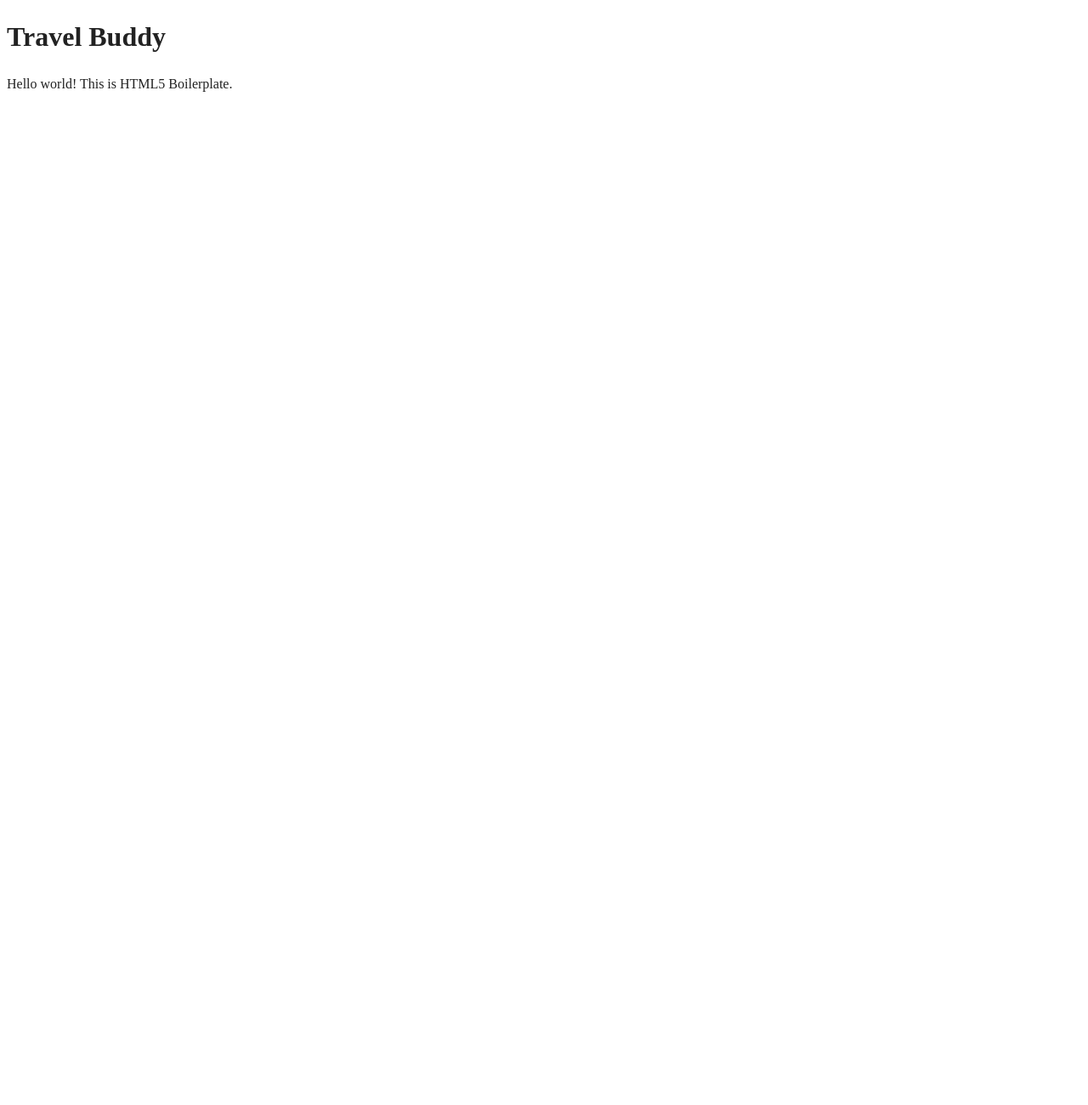
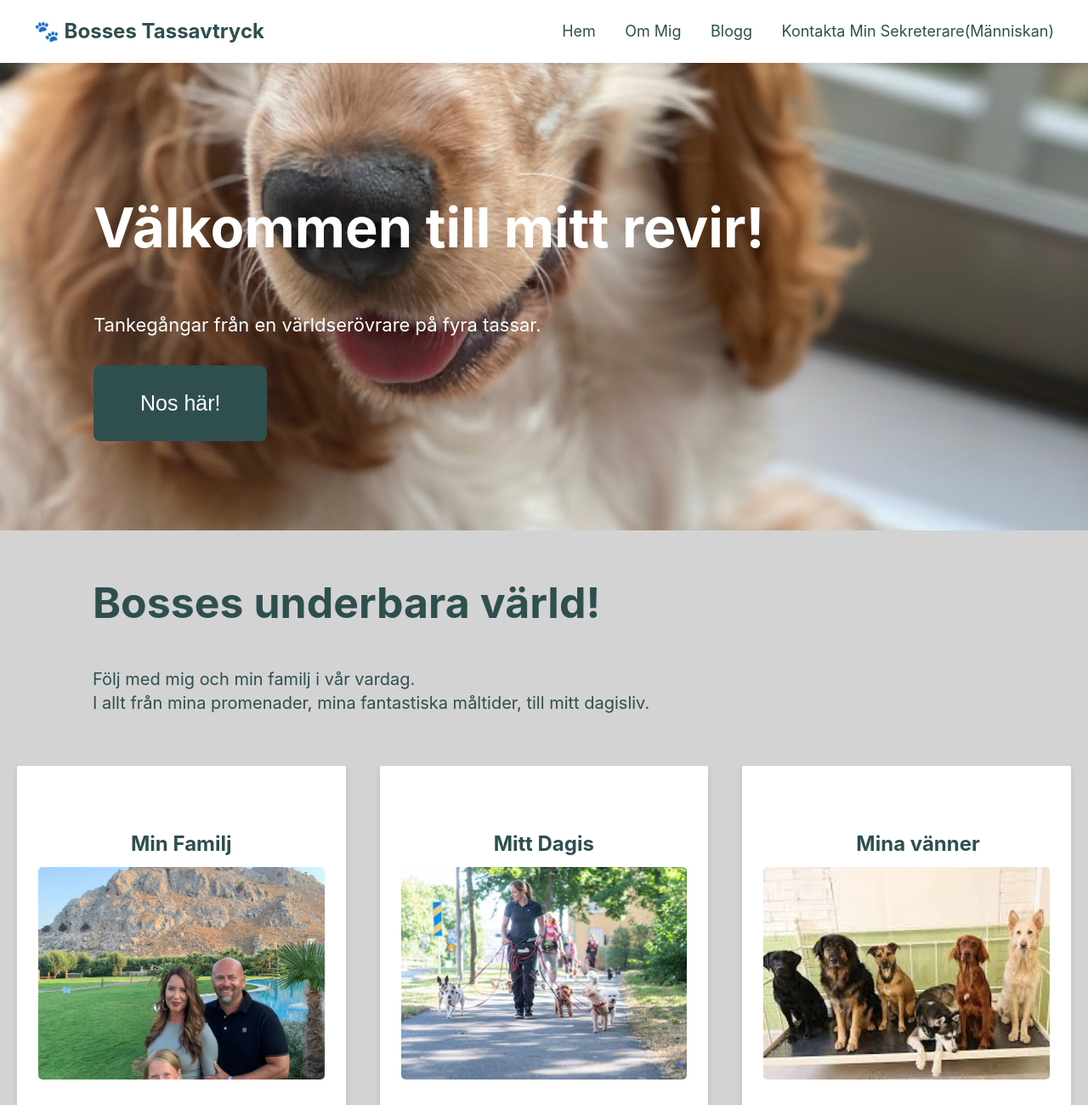
Before and after one commit to casom-frontend/Html-Assignment, a website built with webpack: page index.html in a window 1280 px wide. Shown: the top 1300 px of the page at 85% size. Before the commit the page ends 800 px from the top, so only its background shows below. Built offline with nearby package versions, Linux system fonts and the light colour scheme; files whose address does not match are found by name.

Commit message:
updatering28 nov

```diff
--- a/css/style.css
+++ b/css/style.css
@@ -1,3 +1,184 @@
+/* ================= FÄRG PÅ BAKGRUNDEN ================= */
+body {
+  background-color: lightgray;
+  margin: 0;
+  font-family: Inter, sans-serif;
+}
+/* ========== HEADER ========== */
+/* Detta är sidans toppmeny med logotyp och länkar */
+.main-header {
+  display: flex;                        /* Gör att logga och länkar hamnar i rad */
+  justify-content: space-between;        /* Sprider ut logga till vänster och länkar till höger */
+  align-items: center;                   /* Centrerar allt vertikalt */
+  padding: 20px 40px;                    /* Luft runt innehållet */
+  background-color: white;               /* Vit bakgrund */
+  box-shadow: 0 2px 10px rgba(0,0,0,0.1); /* Lätt skugga under headern */
+  position: sticky;                      /* Gör att headern stannar i toppen när man scrollar */
+  top: 0;
+  z-index: 100;                          /* Ligger ovanpå allt annat */
+}
+
+/* Loggan (texten till vänster) */
+.logo {
+  font-size: 24px;
+  font-weight: bold;
+  color: darkslategrey;
+  margin: 0;
+}
+
+/* Länkar i navigeringen */
+nav a {
+  margin-left: 30px;
+  text-decoration: none;                 /* Tar bort understrykning */
+  color: darkslategrey;
+  font-size: 18px;
+}
+
+/* Hover-effekt när man håller musen över länkarna */
+nav a:hover {
+  color: #42b883;                        /* Glad hundgrön färg */
+}
+
+
+/* ================= HERO-SEKTION ================= */
+/* Här ligger hero-bilden som bakgrund */
+.hero {
+  position: relative;
+  height: 550px;
+  background-image: url("../Bosse3.jpeg"); /* Din hero bild */
+  background-size:cover;
+  background-position: center;
+  display: flex;
+  align-items: center;      /* Centrerar texten vertikalt */
+  padding-left: 55px;        /* Flyttar texten inåt från vänster */
+}
+
+/* Texten ovanpå hero-bilden */
+.hero-content h1 {
+  font-size: 65px;
+  color: white;
+  margin-left: 55PX;
+}
+
+.hero-content p {
+  font-size: 22px;
+  color: white;
+  margin-left: 55PX;
+}
+
+/* Knappen i hero-sektionen */
+.hero-btn {
+  background-color: darkslategrey;
+  color: white;
+  padding: 30px 55px;
+  border: none;
+  border-radius: 8px;
+  cursor: pointer;
+  font-size: 25px;
+  margin-top: 10px;
+  margin-bottom: 10px;
+  margin-left: 55PX;
+}
+
+
+/* ================= INTROTEXT ================= */
+h2 {
+  font-size: 50px;
+  color: darkslategrey;
+  text-align:left;
+  margin-top: 50px;
+  margin-left: 109px;
+}
+
+p {
+  font-size: 20px;
+  color: darkslategrey;
+  text-align: left;
+  margin-left: 109px;
+}
+
+
+/* ================= KORT-SEKTION ================= */
+/* Flexbox som lägger korten i rad */
+.sektioner {
+  display: flex;
+  gap: 40px;
+  justify-content: center;
+  margin-top: 40px;
+  padding: 20px;
+}
+
+/* Varje enskilt kort */
+.sektion {
+  background-color: white;
+  border-radius: 2px;
+  width: 500px;
+  height: 720px;
+  padding: 25px;
+  text-align: center;
+  box-shadow: 0 3px 8px rgba(0,0,0,0.1);
+  display: flex;
+  flex-direction: column;
+}
+
+/* Bilden i varje kort */
+.sektion img {
+  width: 100%;
+  height: 250px;
+  object-fit: cover;
+  border-radius: 5px;
+}
+
+/* Rubrik i kort */
+.sektion h2 {
+  font-size: 24px;
+  color: darkslategrey;
+  margin-bottom: 10px;
+}
+
+/* Text i kort */
+.sektion p {
+  font-size: 20px;
+  color: #333;
+  margin-top: auto;
+}
+
+/* ========== FOOTER ========== */
+/* Sidans bottensektion med rolig text */
+.main-footer {
+  background-color: white;
+  padding: 30px;
+  text-align: center;
+  margin-top: 80px;
+  border-top: 2px solid #ccc;   /* Liten linje för att separera */
+  display: flex;                        /* Gör att logga och länkar hamnar i rad */
+}
+
+.main-footer p {
+  margin: 5px 0;
+  color: darkslategrey;
+  font-size: 16px;
+}
+
+
+
+
+
+
+
+
+
+
+
+
+
+
+
+
+
+
+
+
 /*! HTML5 Boilerplate v9.0.1 | MIT License | https://html5boilerplate.com/ */
 
 /* main.css 3.0.0 | MIT License | https://github.com/h5bp/main.css#readme */
--- a/index.html
+++ b/index.html
@@ -14,20 +14,80 @@
   <meta property="og:image" content="">
   <meta property="og:image:alt" content="">
 
-  <link rel="icon" href="/favicon.ico" sizes="any">
-  <link rel="icon" href="/icon.svg" type="image/svg+xml">
-  <link rel="apple-touch-icon" href="icon.png">
+  <link rel="icon" href="/img/favicon.ico" sizes="any">
+  <link rel="icon" href="/img/icon.svg" type="image/svg+xml">
+  <link rel="apple-touch-icon" href="img/icon.png">
 
   <link rel="manifest" href="site.webmanifest">
   <meta name="theme-color" content="#fafafa">
 </head>
 
 <body>
-<h1>Travel Buddy</h1>
-  <!-- Add your site or application content here -->
-  <p>Hello world! This is HTML5 Boilerplate.</p>
-  <script src="js/app.js"></script>
 
-</body>
+<!-- ========== HEADER ========== -->
+<header class="main-header">
+  <h3 class="logo">🐾 Bosses Tassavtryck</h3>
 
-</html>
+  <nav>
+    <a href="#hem">Hem</a>
+    <a href="#om-mig">Om Mig</a>
+    <a href="#blogg">Blogg</a>
+    <a href="#kontakt">Kontakta Min Sekreterare(Människan)</a>
+  </nav>
+
+</header>
+
+<!-- ================= HERO-SEKTION ================= -->
+<!-- Detta är den stora toppsektionen med bakgrundsbild och text ovanpå -->
+
+<section class="hero">
+
+  <div class="hero-content">
+    <h1>Välkommen till mitt revir!</h1>
+    <p>Tankegångar från en världserövrare på fyra tassar.</p>
+    <button class="hero-btn">Nos här!</button>
+  </div>
+
+</section>
+
+
+<!-- ================= INTROTEXT ================= -->
+<!-- Enkel text-sektion för att introducera bloggen -->
+<h2>Bosses underbara värld!</h2>
+<p>Följ med mig och min familj i vår vardag.<br>
+  I allt från mina promenader, mina fantastiska måltider, till mitt dagisliv.</p>
+
+
+<!-- ================= KORT-SEKTION (3 kort) ================= -->
+<!-- Varje "kort" är en liten låda med bild och text -->
+<div class="sektioner">
+
+  <div class="sektion">
+    <h2>Min Familj</h2>
+    <img src="img/Min%20familj.jpeg" alt="Min familj">
+    <p>Det här är min familj. Min matte, husse och min syster Saga.</p>
+  </div>
+
+  <div class="sektion">
+    <h2>Mitt Dagis</h2>
+    <img src="Hunddagis.jpg" alt="Mitt Dagis">
+    <p>Här är mitt dagis, där jag spenderar min vardag och hänger med mina polare.</p>
+  </div>
+
+  <div class="sektion">
+    <h2>Mina vänner</h2>
+    <img src="Mina vänner.jpeg" alt="Mina vänner">
+    <p>Mina vänner är en viktig del av mitt liv.</p>
+  </div>
+
+</div>
+
+<!-- ========== FOOTER ========== -->
+<footer class="main-footer">
+  <p> 2025 Bosses Tassavtryck. All rättigheter förbehållna.</p>
+  <br>
+  <p>Jag ger mina människor all kredit, mot betalning i leverpastej. Webbplats skapad av Bosses Människa.</p>
+</footer>
+
+
+ </html>
```
Also changed, not shown: Bosse 2.jpeg (added), Bosse.jpeg (added), Bosse3.jpeg (added), Hunddagis.jpg (added), Min familj.jpeg (added), Mina vänner.jpeg (added), img/favicon.ico (renamed from favicon.ico), img/icon.png (renamed from icon.png), img/icon.svg (renamed from icon.svg), 1 other file.
